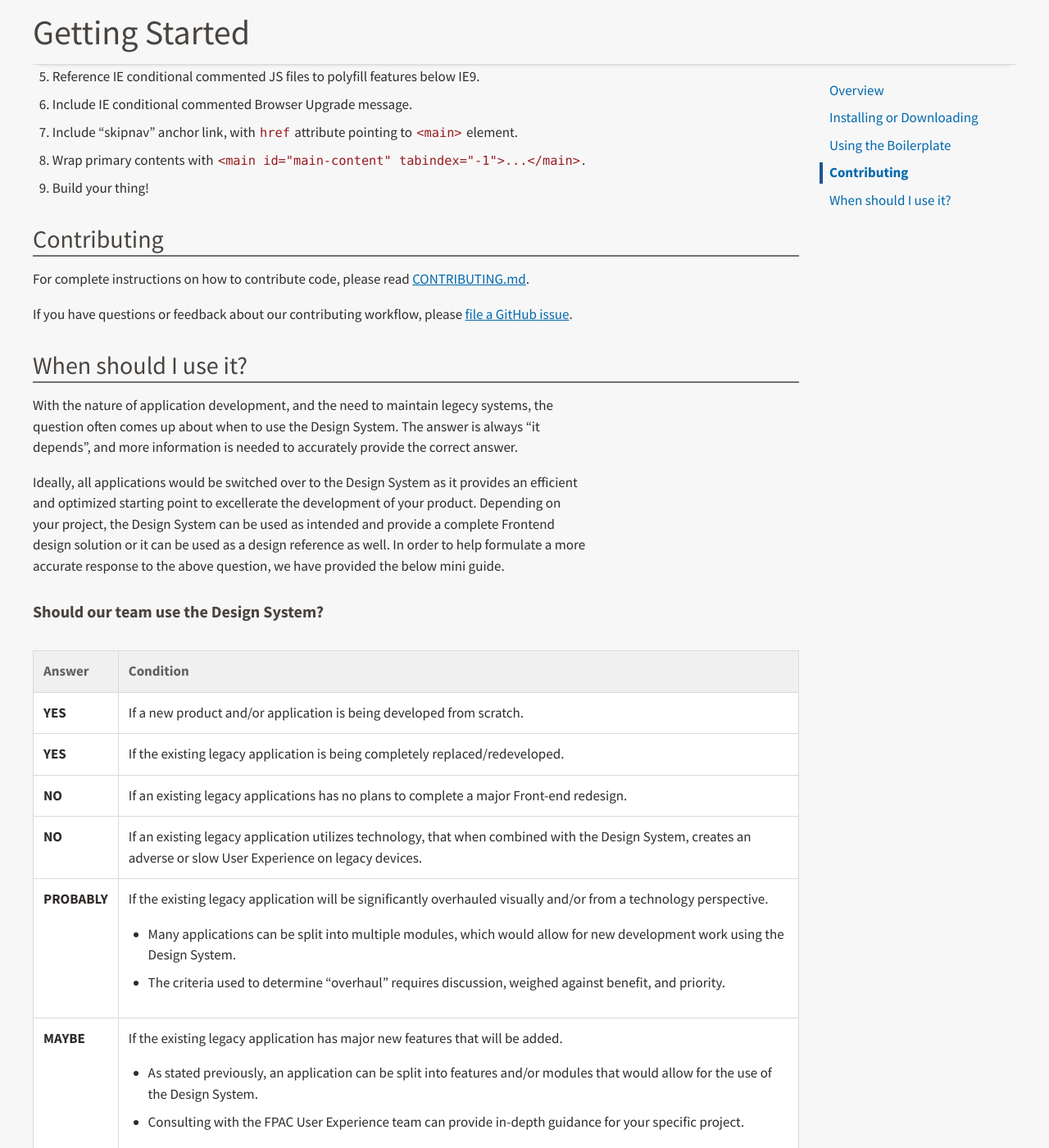
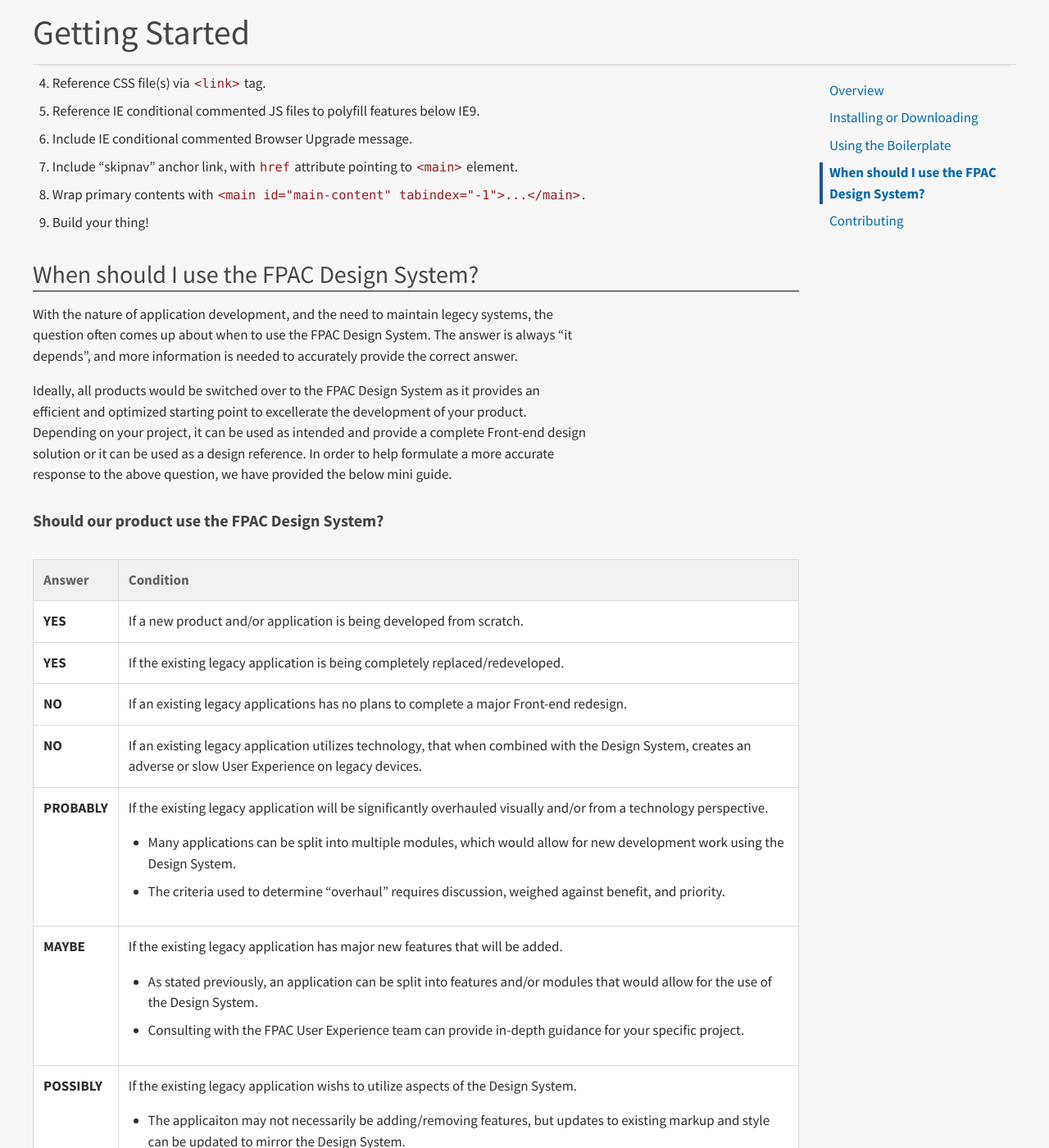
Before and after one commit to USDA-FSA/fsa-design-system, a Jekyll site: the page built from getting-started/index.md, in a window 1280 px wide and 1400 px high, scrolled down 3252 px. Shown: the whole window at 82% size. Built offline with Jekyll 4.4.1, drawn with Linux system fonts in a browser that asks for light colours; some of the changed text lies outside the part shown.

Commit message:
Refactored order of "Getting Started" content [amends #223]

```diff
--- a/getting-started/index.md
+++ b/getting-started/index.md
@@ -1,13 +1,13 @@
 ---
 layout: page
 title: "Getting Started"
-intro: "The Design System's CSS Framework, <code>fsa-style</code>, provides plug-and-play HTML and CSS to help you set a new bar for a cohesive user experience across FPAC digital products."
+intro: "The FPAC Design System's CSS Framework, <code>fsa-style</code>, provides plug-and-play HTML and CSS to help you set a new bar for a cohesive user experience across FPAC digital products."
 jump_menu: true
 get_started: true
 suppress_code_toggle: true
 ---
 
-The components and style guide of the Design System follow industry-standard web accessibility guidelines and use the best practices of existing style libraries and modern web design. They are designed for use by FPAC product teams who want to create beautiful, easy-to-use, and consistent digitial experiences.
+The components and style guide of the FPAC Design System follow industry-standard web accessibility guidelines and use the best practices of existing style libraries and modern web design. They are designed for use by FPAC product teams to create beautiful, easy-to-use, and consistent digitial experiences.
 
 It was created and maintained within FPAC's ISSDOB/FBCSS division, and is heavily influenced by the [Draft U.S. Web Design System](https://standards.usa.gov/) created and maintained by the wonderful folks at [18F](https://18f.gsa.gov/).
 
@@ -75,12 +75,14 @@
 
 #### 1. Visual Index
 
-`index.html` is a Visual Index of this CSS Framework's Visual Language, including basic HTML elements expressed in that style. Viewable at http://usda-fsa.github.io/fsa-style/index.html.
+`index.html` is a Visual Index of this CSS Framework's Visual Language, including basic HTML elements expressed in that style. Also referred to as the "Kitchen Sink" of `fsa-style`, it is viewable as single HTML page at **[http://usda-fsa.github.io/fsa-style/index.html](http://usda-fsa.github.io/fsa-style/index.html)**.
 
 #### 2. Boilerplate
 
-`boilerplate.html` provides a non-designed starting point. It serves as general guidance for the HTML structure most typically required of an FPAC digital product. Viewable at
-[http://usda-fsa.github.io/fsa-style/boilerplate.html](http://usda-fsa.github.io/fsa-style/boilerplate.html).
+`boilerplate.html` provides a non-designed starting point. It serves as general guidance for the HTML structure most typically required of an FPAC digital product.
+
+Viewable at
+**[http://usda-fsa.github.io/fsa-style/boilerplate.html](http://usda-fsa.github.io/fsa-style/boilerplate.html)**.
 
 #### 3. Manually adding to your project
 
@@ -132,19 +134,13 @@
 * [EPS](link/to/FSA-Style--EPS.zip)
 * [Visio](link/to/FSA-Style--Sketch.zip) -->
 
-## Contributing
+## When should I use the FPAC Design System?
 
-For complete instructions on how to contribute code, please read [CONTRIBUTING.md](https://github.com/USDA-FSA/fsa-design-system/blob/gh-pages/CONTRIBUTING.md).
+With the nature of application development, and the need to maintain legecy systems, the question often comes up about when to use the FPAC Design System. The answer is always "it depends", and more information is needed to accurately provide the correct answer.
 
-If you have questions or feedback about our contributing workflow, please  [file a GitHub issue](https://github.com/usda=fsa/fsa-style/issues).
+Ideally, all products would be switched over to the FPAC Design System as it provides an efficient and optimized starting point to excellerate the development of your product. Depending on your project, it can be used as intended and provide a complete Front-end design solution or it can be used as a design reference. In order to help formulate a more accurate response to the above question, we have provided the below mini guide.
 
-## When should I use it?
-
-With the nature of application development, and the need to maintain legecy systems, the question often comes up about when to use the Design System. The answer is always "it depends", and more information is needed to accurately provide the correct answer.
-
-Ideally, all applications would be switched over to the Design System as it provides an efficient and optimized starting point to excellerate the development of your product. Depending on your project, the Design System can be used as intended and provide a complete Frontend design solution or it can be used as a design reference as well. In order to help formulate a more accurate response to the above question, we have provided the below mini guide.
-
-### Should our team use the Design System?
+### Should our product use the FPAC Design System?
 
 <table class="fsa-table fsa-table--responsive fsa-table--responsive-horizontal">
 	<thead>
```
Also changed, not shown: other parts of getting-started/index.md (+6 -0 lines).
